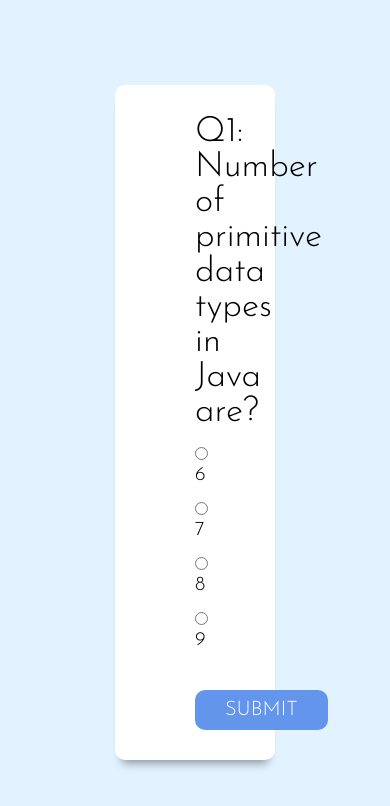
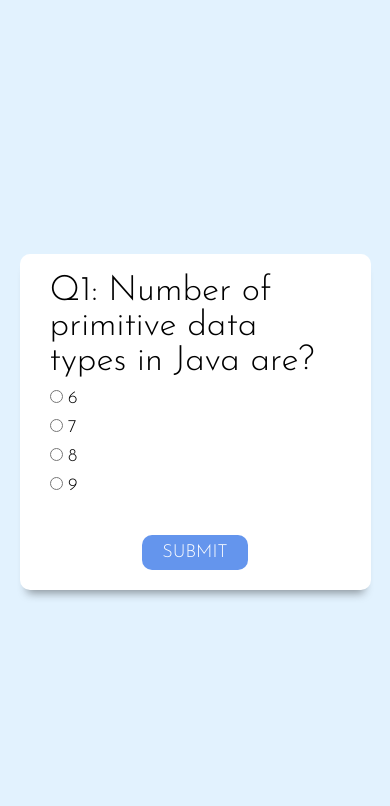
Before and after one commit to Suchetana2001/QUIZZIE, a plain HTML site: page index.html in a window 390 px wide. Drawn offline with Linux system fonts and the light colour scheme.

Commit message:
Update style.css

```diff
--- a/style.css
+++ b/style.css
@@ -21,7 +21,7 @@ html{
 }
 
 .inner-div{
-    width: 40vw;
+    width: 50vw;
     background-color:white;
     padding: 3rem 8rem;
     border-radius: 1rem;
@@ -92,3 +92,30 @@ input{
 .scoreArea{
     display: none;
 }
+
+@media screen and (max-width: 900px) {
+
+    .inner-div{
+        width: 90vw;
+        padding: 2rem 3rem;
+        border-radius: 1rem;
+    }
+
+    .inner-div h2{
+        font-size: 2.5 rem;
+    }
+
+    .inner-div li{
+        font-size: 1.8rem;
+        margin-top: 1rem;
+    }
+
+    #submit, .btn{
+        padding: 0.8rem 2rem;
+        font-size: 1.8rem;
+        font-weight: 300;
+    }
+    #showScore h3{
+        font-size: 2rem;
+    }
+}
```
